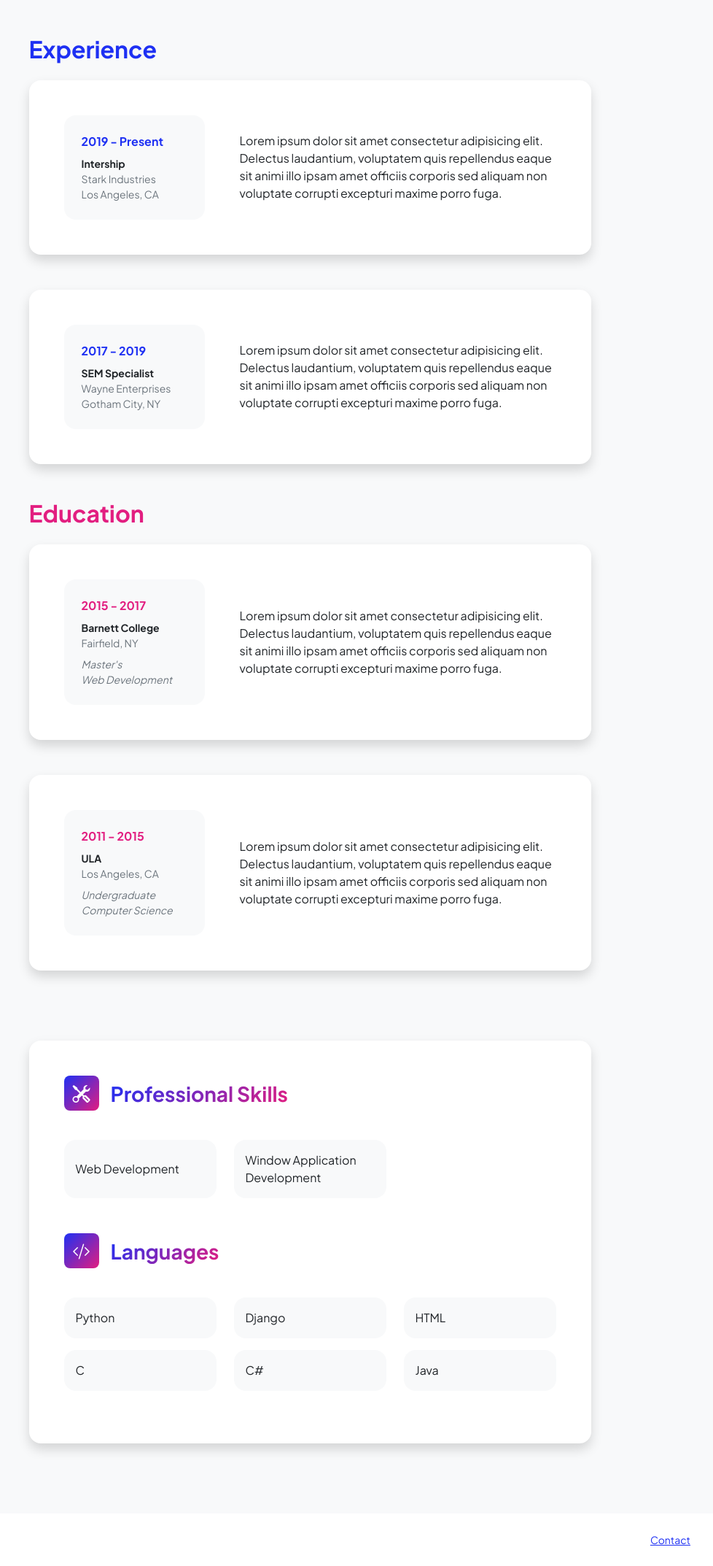
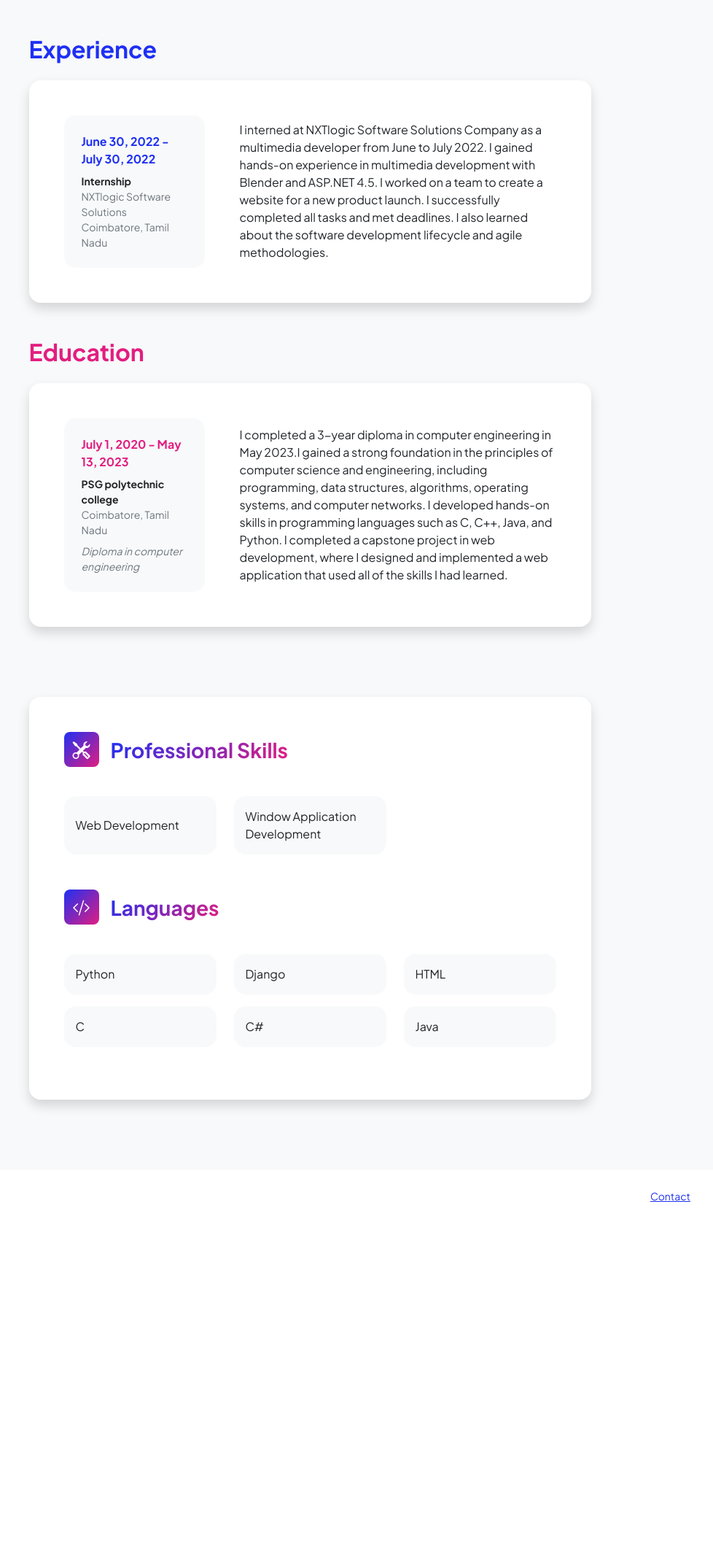
Before and after one commit to alagupandi-25/portfolio_website_django, a Django app: page /resume in a window 1280 px wide. Shown: the part 178-2324 px from the top of the page at 73% size, without its empty margins (215-1193 px from the left). After the commit the page ends 1825 px from the top, so only its background shows below. Run offline with Django 4.2, Linux system fonts and the light colour scheme; data comes from the database, SQL or seed files in the repository; both versions use the stored data as it was after the commit; some libraries are stand-ins or nearby versions.

Commit message:
2st commit

```diff
--- a/Main/models.py
+++ b/Main/models.py
@@ -20,11 +20,15 @@ class Experience(models.Model):
     created_at = models.DateTimeField(auto_now_add=True, editable=False)
     updated_at = models.DateTimeField(auto_now=True, editable=False)
     company = models.CharField(max_length=254, null=False, blank=False)
+    location = models.CharField(max_length=255, null=True, blank=True)
     position = models.CharField(max_length=254, null=False, blank=False)
     start_date = models.DateField(null=False, blank=False)
     end_date = models.DateField(null=True, blank=True)
     description = models.TextField()
     to_display = models.BooleanField(default=True)
+
+    def __str__(self):
+        return f"Experience object {self.company} and position - {self.position}"
 
 
 class Education(models.Model):
@@ -32,11 +36,15 @@ class Education(models.Model):
     created_at = models.DateTimeField(auto_now_add=True, editable=False)
     updated_at = models.DateTimeField(auto_now=True, editable=False)
     institution = models.CharField(max_length=255, null=False, blank=False)
+    location = models.CharField(max_length=255, null=True, blank=True)
     degree = models.CharField(max_length=255)
     start_date = models.DateField(null=False, blank=False)
     end_date = models.DateField(null=True, blank=True)
     description = models.TextField()
     to_display = models.BooleanField(default=True)
+
+    def __str__(self):
+        return f"Education object {self.institution} and degree - {self.degree}"
 
 
 class Skill(models.Model):
--- a/Main/views.py
+++ b/Main/views.py
@@ -2,7 +2,7 @@ import os
 import mimetypes
 from django.shortcuts import render
 from django.http.response import HttpResponse, HttpResponseRedirect
-from .models import Project,Skill
+from .models import Project, Skill, Experience, Education
 
 
 def index(request):
@@ -23,8 +23,12 @@ def project(request):
 
 def resume(request):
     skill_object = Skill.objects.filter(to_display=True)
+    experience_object = Experience.objects.filter(to_display=True)
+    education_object = Education.objects.filter(to_display=True)
     context = {
+        'education_object': education_object,
         'skill_object': skill_object,
+        'experience_object': experience_object,
     }
     return render(request, 'resume.html', context)
 
--- a/templates/resume.html
+++ b/templates/resume.html
@@ -43,91 +43,69 @@
                 <div class="row gx-5 justify-content-center">
                     <div class="col-lg-11 col-xl-9 col-xxl-8">
                         <!-- Experience Section-->
+                        {% if experience_object %}
                             <section>
                                 <div class="d-flex align-items-center justify-content-between mb-4">
                                     <h2 class="text-primary fw-bolder mb-0">Experience</h2>
-                                <!-- Download resume button-->
-                                <!-- Note: Set the link href target to a PDF file within your project-->
                                 </div>
-                            <!-- Experience Card 1-->
+                                {% for experience in experience_object %}
                                     <div class="card shadow border-0 rounded-4 mb-5">
                                         <div class="card-body p-5">
                                             <div class="row align-items-center gx-5">
                                                 <div class="col text-center text-lg-start mb-4 mb-lg-0">
                                                      <div class="bg-light p-4 rounded-4">
-                                                <div class="text-primary fw-bolder mb-2">2019 - Present</div>
-                                                <div class="small fw-bolder">Intership</div>
-                                                <div class="small text-muted">Stark Industries</div>
-                                                <div class="small text-muted">Los Angeles, CA</div>
+                                                        <div class="text-primary fw-bolder mb-2">{{ experience.start_date }}
+                                                            {% if experience.end_date is not None %}
+                                                                - {{ experience.end_date }}
+                                                            {% else %}
+                                                                Present
+                                                            {% endif %}
+                                                        </div>
+                                                        <div class="small fw-bolder">{{ experience.position }}</div>
+                                                        <div class="small text-muted">{{ experience.company }}</div>
+                                                        <div class="small text-muted">{{ experience.location }}</div>
                                                      </div>
                                                 </div>
-                                        <div class="col-lg-8"><div>Lorem ipsum dolor sit amet consectetur adipisicing elit. Delectus laudantium, voluptatem quis repellendus eaque sit animi illo ipsam amet officiis corporis sed aliquam non voluptate corrupti excepturi maxime porro fuga.</div></div>
+                                                <div class="col-lg-8"><div>{{ experience.description }}</div></div>
                                             </div>
                                         </div>
                                     </div>
-                            <!-- Experience Card 2-->
+                                {% endfor %}
+                            </section>
+                        {% endif %}
+                        <!-- Education Section-->
+                        {% if education_object %}
+                             <section>
+                                <h2 class="text-secondary fw-bolder mb-4">Education</h2>
+                                 {% for education in education_object %}
                                       <div class="card shadow border-0 rounded-4 mb-5">
                                             <div class="card-body p-5">
                                                 <div class="row align-items-center gx-5">
                                                     <div class="col text-center text-lg-start mb-4 mb-lg-0">
                                                         <div class="bg-light p-4 rounded-4">
-                                                <div class="text-primary fw-bolder mb-2">2017 - 2019</div>
-                                                <div class="small fw-bolder">SEM Specialist</div>
-                                                <div class="small text-muted">Wayne Enterprises</div>
-                                                <div class="small text-muted">Gotham City, NY</div>
+                                                            <div class="text-secondary fw-bolder mb-2">{{ education.start_date }}
+                                                                {% if education.end_date is not None %}
+                                                                    - {{ education.end_date }}
+                                                                {% else %}
+                                                                    Present
+                                                                {% endif %}
                                                             </div>
+                                                             <div class="mb-2">
+                                                                 <div class="small fw-bolder">{{ education.institution }}</div>
+                                                                 <div class="small text-muted">{{ education.location }}</div>
                                                              </div>
-                                        <div class="col-lg-8"><div>Lorem ipsum dolor sit amet consectetur adipisicing elit. Delectus laudantium, voluptatem quis repellendus eaque sit animi illo ipsam amet officiis corporis sed aliquam non voluptate corrupti excepturi maxime porro fuga.</div></div>
+                                                            <div class="fst-italic">
+                                                                <div class="small text-muted">{{ education.degree }}</div>
                                                              </div>
                                                         </div>
                                                      </div>
-                        </section>
-                        <!-- Education Section-->
-                        <section>
-                            <h2 class="text-secondary fw-bolder mb-4">Education</h2>
-                            <!-- Education Card 1-->
-                            <div class="card shadow border-0 rounded-4 mb-5">
-                                <div class="card-body p-5">
-                                    <div class="row align-items-center gx-5">
-                                        <div class="col text-center text-lg-start mb-4 mb-lg-0">
-                                            <div class="bg-light p-4 rounded-4">
-                                                <div class="text-secondary fw-bolder mb-2">2015 - 2017</div>
-                                                <div class="mb-2">
-                                                    <div class="small fw-bolder">Barnett College</div>
-                                                    <div class="small text-muted">Fairfield, NY</div>
-                                                </div>
-                                                <div class="fst-italic">
-                                                    <div class="small text-muted">Master's</div>
-                                                    <div class="small text-muted">Web Development</div>
+                                                     <div class="col-lg-8"><div>{{ education.description }}</div></div>
                                                 </div>
                                             </div>
                                       </div>
-                                        <div class="col-lg-8"><div>Lorem ipsum dolor sit amet consectetur adipisicing elit. Delectus laudantium, voluptatem quis repellendus eaque sit animi illo ipsam amet officiis corporis sed aliquam non voluptate corrupti excepturi maxime porro fuga.</div></div>
-                                    </div>
-                                </div>
-                            </div>
-                            <!-- Education Card 2-->
-                            <div class="card shadow border-0 rounded-4 mb-5">
-                                <div class="card-body p-5">
-                                    <div class="row align-items-center gx-5">
-                                        <div class="col text-center text-lg-start mb-4 mb-lg-0">
-                                            <div class="bg-light p-4 rounded-4">
-                                                <div class="text-secondary fw-bolder mb-2">2011 - 2015</div>
-                                                <div class="mb-2">
-                                                    <div class="small fw-bolder">ULA</div>
-                                                    <div class="small text-muted">Los Angeles, CA</div>
-                                                </div>
-                                                <div class="fst-italic">
-                                                    <div class="small text-muted">Undergraduate</div>
-                                                    <div class="small text-muted">Computer Science</div>
-                                                </div>
-                                            </div>
-                                        </div>
-                                        <div class="col-lg-8"><div>Lorem ipsum dolor sit amet consectetur adipisicing elit. Delectus laudantium, voluptatem quis repellendus eaque sit animi illo ipsam amet officiis corporis sed aliquam non voluptate corrupti excepturi maxime porro fuga.</div></div>
-                                    </div>
-                                </div>
-                            </div>
+                                 {% endfor %}
                         </section>
+                        {% endif %}
                         <!-- Divider-->
                         <div class="pb-5"></div>
                         <!-- Skills Section-->
```
Also changed, not shown: Main/migrations/0003_education_location_experience_location.py (added), db.sqlite3. Lines whose indentation alone changed are shown as unchanged.
